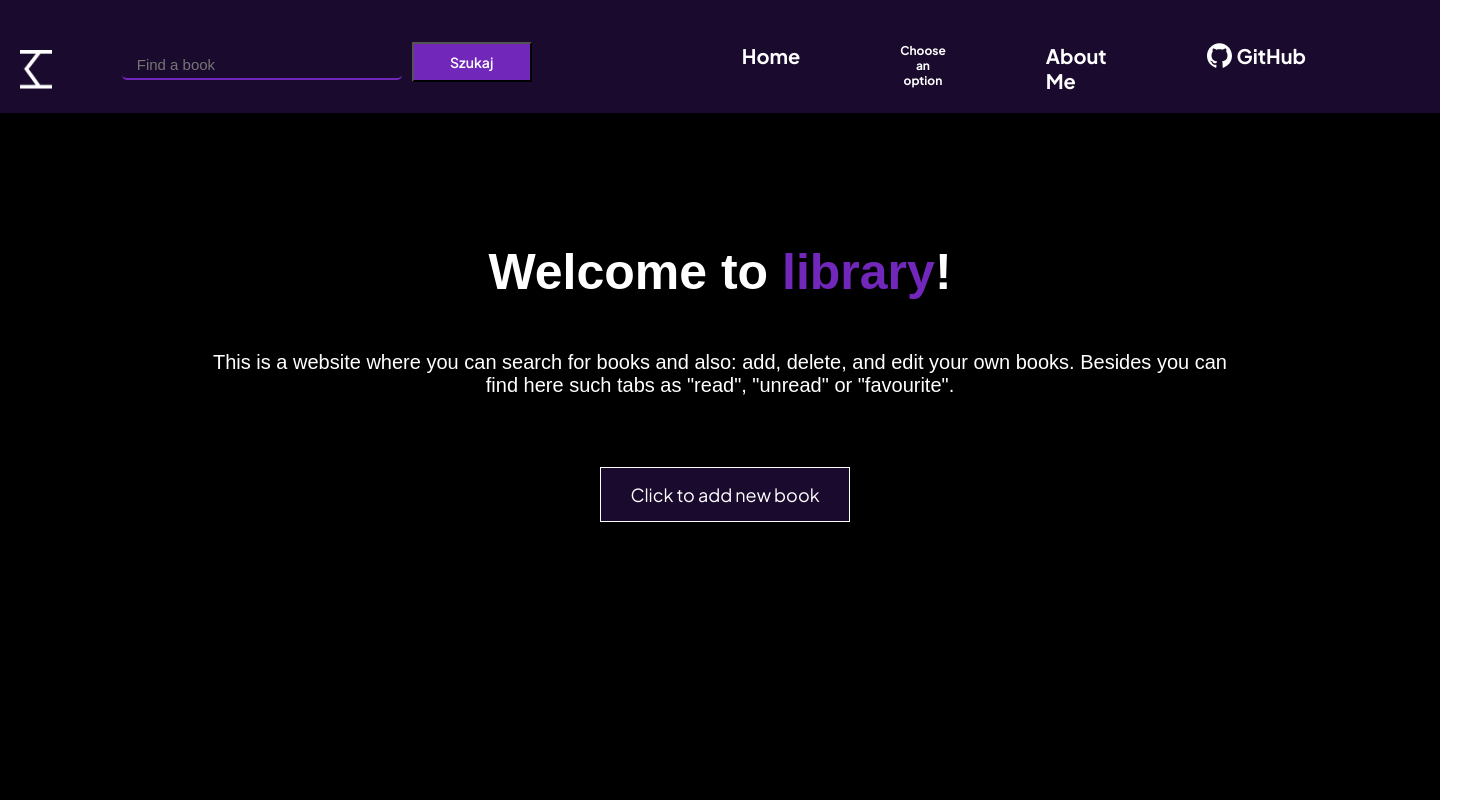
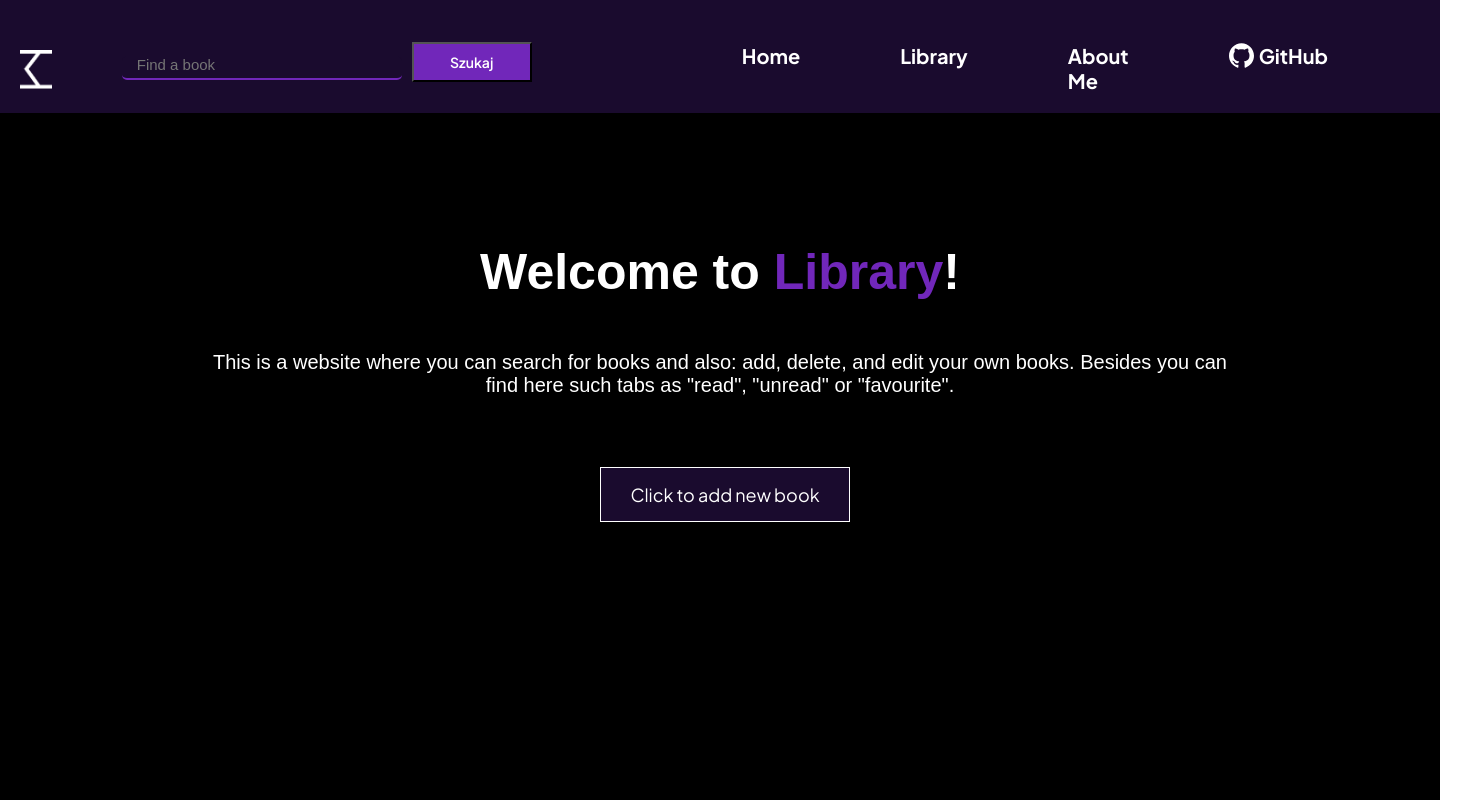
Before and after one commit to KasiaKaz14/private-library, a plain HTML site: page index.html in a window 1280 px wide. Shown: the top 800 px of the page, 1478 px wide, since content can reach past the window. Drawn offline with Linux system fonts and the light colour scheme; a web font is replaced by a local one.

Commit message:
some small fixed added

```diff
--- a/css/styles.css
+++ b/css/styles.css
@@ -158,7 +158,7 @@ select{
     background-color: var(--header-bg-color);
     border: none;
     cursor: pointer;
-    font-size: 12px;
+    font-size: 20px;
     font-weight: bolder;
     font-family: var(--header-fontfam);
     color: var(--header-font-color);
--- a/index.html
+++ b/index.html
@@ -28,7 +28,7 @@
             <li class="header__list-element"><a href="./index.html">Home</a></li>
             <li class="header__list-element">
               <div class="dropdown">
-                <button class="dropbtn">Choose an option</button>
+                <button class="dropbtn">Library</button>
                 <div class="dropdown-content">
                   <a href="./books.html" id="books">All Books</a>
                   <a href="./read.html" id="read">Read</a>
@@ -53,7 +53,7 @@
 
       <section class="main">
         <h1 class="main__title">
-          Welcome to <span class="main__dark-title">library</span>!
+          Welcome to <span class="main__dark-title">Library</span>!
         </h1>
         <p class="main__info">
           This is a website where you can search for books and also: add,
```
Also changed, not shown: books.html (+1 -1 lines), favourite.html (+1 -1 lines), read.html (+1 -1 lines), unread.html (+1 -1 lines).
